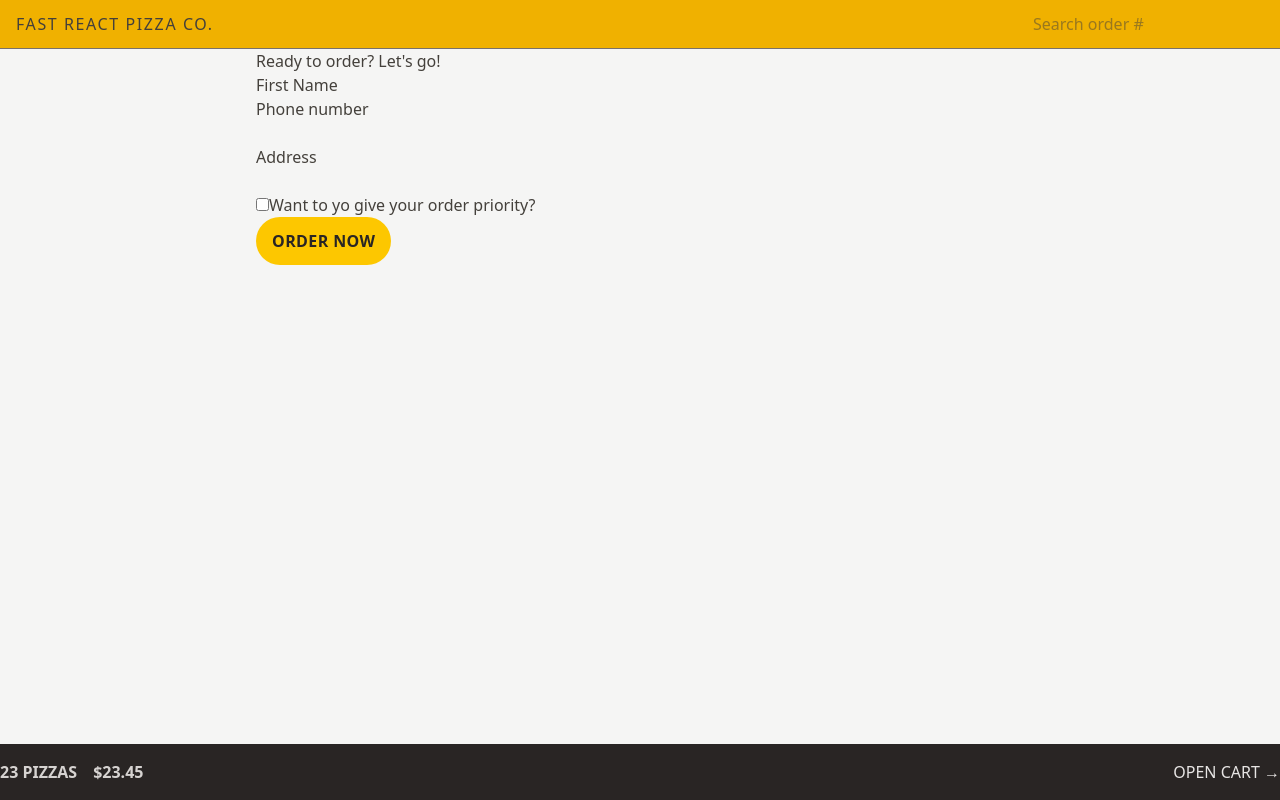
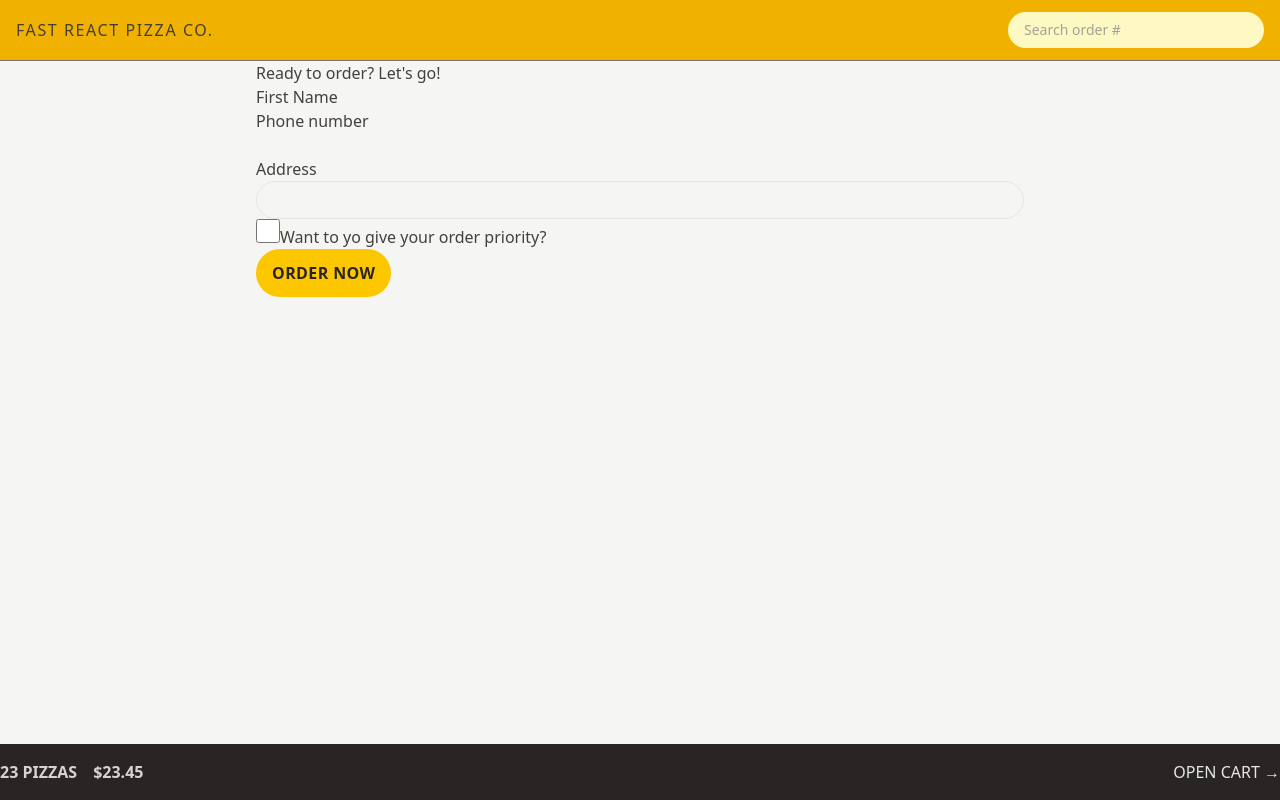
Before and after one commit to justine92415/React_Fast_Pizza, a React (Vite) app: page /order/new in a window 1280 px wide. Built offline with nearby package versions, Linux system fonts and the light colour scheme.

Commit message:
feat(order):303.更新地址輸入框樣式以增強可用性並改善搜尋框樣式

```diff
--- a/src/features/order/CreateOrder.tsx
+++ b/src/features/order/CreateOrder.tsx
@@ -62,12 +62,20 @@
         <div>
           <label>Address</label>
           <div>
-            <input type="text" name="address" required />
+            <input
+              className="w-full rounded-full border border-stone-200 px-4 py-2 text-sm transition-all
+                duration-300 placeholder:text-stone-400 focus:ring focus:ring-yellow-400
+                focus:outline-none"
+              type="text"
+              name="address"
+              required
+            />
           </div>
         </div>
 
         <div>
           <input
+            className="h-6 w-6 accent-yellow-400 focus:ring focus:ring-yellow-400 focus:ring-offset-2"
             type="checkbox"
             name="priority"
             id="priority"
--- a/src/features/order/SearchOrder.tsx
+++ b/src/features/order/SearchOrder.tsx
@@ -1,15 +1,15 @@
-import { useState } from 'react';
-import { useNavigate } from 'react-router-dom';
+import { useState } from "react";
+import { useNavigate } from "react-router-dom";
 
 function SearchOrder() {
-  const [query, setQuery] = useState('');
+  const [query, setQuery] = useState("");
   const navigate = useNavigate();
 
   function handleSubmit(e: React.FormEvent) {
     e.preventDefault();
     if (!query) return;
     navigate(`/order/${query}`);
-    setQuery('');
+    setQuery("");
   }
 
   return (
@@ -18,6 +18,9 @@
         placeholder="Search order #"
         value={query}
         onChange={(e) => setQuery(e.target.value)}
+        className="w-64 rounded-full bg-yellow-100 px-4 py-2 text-sm transition-all duration-300
+          placeholder:text-stone-400 focus:w-72 focus:ring focus:ring-yellow-500
+          focus:outline-none focus:ring-opacity-50"
       />
     </form>
   );
```
